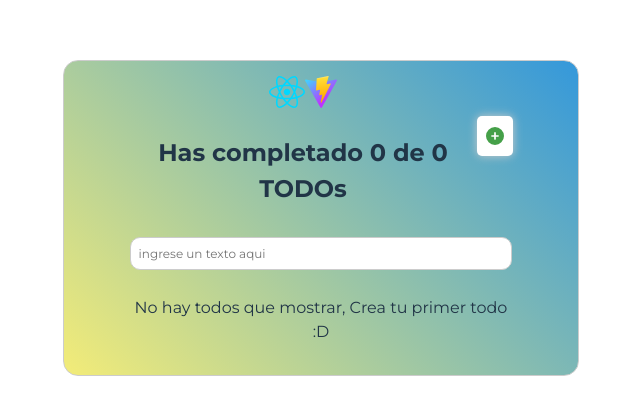
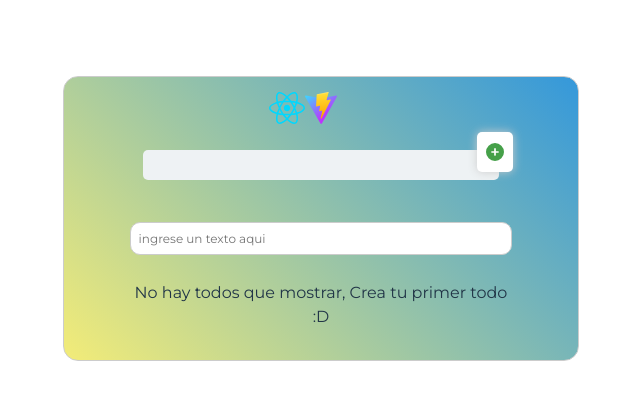
Before and after one commit to jrsimog/reactjs-course, a React (Vite) app: page / in a window 1280 px wide. Shown: the part 182-596 px from the top of the page, without its empty margins (319-959 px from the left). Built offline with nearby package versions, Linux system fonts and the light colour scheme.

Commit message:
loader title todo

```diff
--- a/src/App/index.jsx
+++ b/src/App/index.jsx
@@ -1,7 +1,7 @@
 import '../App/index.css'
-import { React, useState, useEffect} from "react";
-import useLocalStorage from './UseLocalStorage'
-import AppUI  from './AppUI'
+import { React, useState} from "react";
+import useLocalStorage from './UseLocalStorage';
+import AppUI  from './AppUI';
 // const defaultTodos =[
 // 	{ text: 'Cortar cebolla', completed: true },
 // 	{ text: 'Tomar el curso de intro a React', completed: false },
--- a/src/TodoCounter/LoadingTodoCounter/LoadingTodoCounter.css
+++ b/src/TodoCounter/LoadingTodoCounter/LoadingTodoCounter.css
@@ -1,5 +1,15 @@
 .box-counter{
 	width: 70%;
+  animation: skeleton-pulse-counter 0.5s linear infinite alternate;
+  padding: 15px;
+}
+.box-counter-title {
+	width: 85%;
+	animation: skeleton-pulse-counter 0.5s linear infinite alternate;
+	border-radius: 5px;
+	padding: 15px;
+	display: block;
+	margin: 0 auto !important;
 }
 @keyframes skeleton-pulse-counter{
   0% {
--- a/src/TodoCounter/LoadingTodoCounter/index.jsx
+++ b/src/TodoCounter/LoadingTodoCounter/index.jsx
@@ -4,7 +4,7 @@ import './LoadingTodoCounter.css'
 function LoadingTodoCounter() {
 	return(
 		<>
-
+	    <span className="box-counter-title"></span>
 		</>
 	);
 
--- /dev/null
+++ b/src/TodoCounter/LoadingTodoCounterTitle/index.jsx
@@ -0,0 +1,10 @@
+import React from "react";
+import '../LoadingTodoCounter/LoadingTodoCounter.css';
+
+function LoadingTodoCounterTitle() {
+  return (
+    <span className="LoadingtodoCounterTitle"></span>
+  );
+
+}
+export default LoadingTodoCounterTitle;
--- a/src/TodoCounter/index.jsx
+++ b/src/TodoCounter/index.jsx
@@ -1,13 +1,15 @@
 import React from "react";
 import LoadingTodoCounter from './LoadingTodoCounter';
+import LoadingTodoCounterTitle from './LoadingTodoCounterTitle'
 
 
 function TodoCounter({totalTodos, completedTodos}) {
 	const allComplete = (totalTodos > 0 && totalTodos == completedTodos) ? true : false;
 		return (
 			<h2>
-			{ allComplete ? `🎉 Felicitaciones completastes ${totalTodos} todos.`: `Has completado ${completedTodos} de ${totalTodos} TODOs`}
-		</h2>
+      {	totalTodos == 0  && <LoadingTodoCounter/> }
+      { totalTodos > 0 && (allComplete ? `🎉 Felicitaciones completastes ${totalTodos} todos.`: `Has completado ${completedTodos} de ${totalTodos} TODOs`) }
+      </h2>
 		);
 }
 
```
Also changed, not shown: src/TodoCounter/LoadingTodoCounter.css (deleted).
